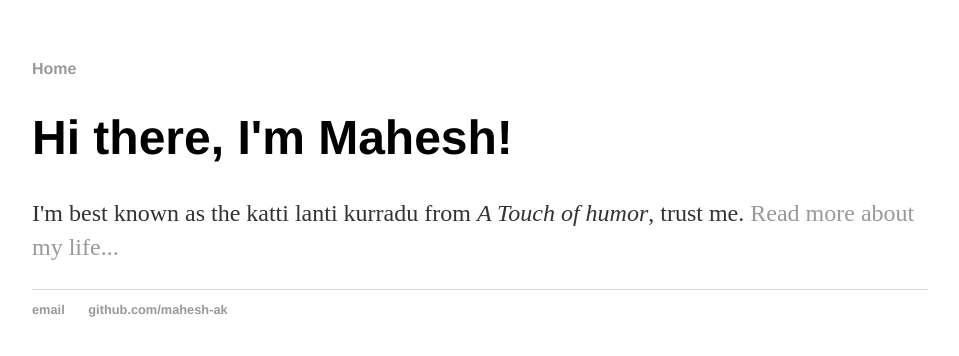
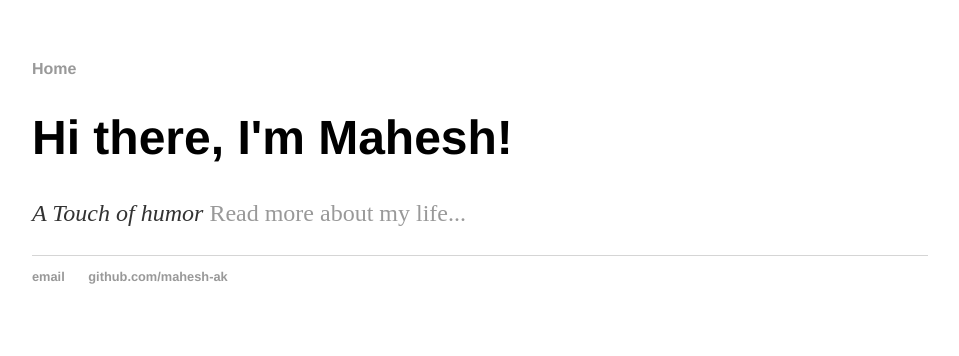
Before and after one commit to mahesh-ak/mahesh-ak.github.io, a Jekyll site: the page built from index.html, in a window 1280 px wide. Shown: the top 356 px of the page, without its empty margins (160-1119 px from the left). Built offline with Jekyll 4.4.1, drawn with Linux system fonts in a browser that asks for light colours.

Commit message:
to be used soon

```diff
--- a/index.html
+++ b/index.html
@@ -1,8 +1,8 @@
 ---
 layout: default
-title: Mahesh Akavarapu, katti lanti kurradu
+title: Mahesh Akavarapu
 ---
 <div class="blurb">
 	<h1>Hi there, I'm Mahesh!</h1>
-	<p>I'm best known as the katti lanti kurradu from <em>A Touch of humor</em>, trust me. <a href="/about">Read more about my life...</a></p>
+	<p> <em>A Touch of humor</em> <a href="/about">Read more about my life...</a></p>
 </div><!-- /.blurb -->
```
